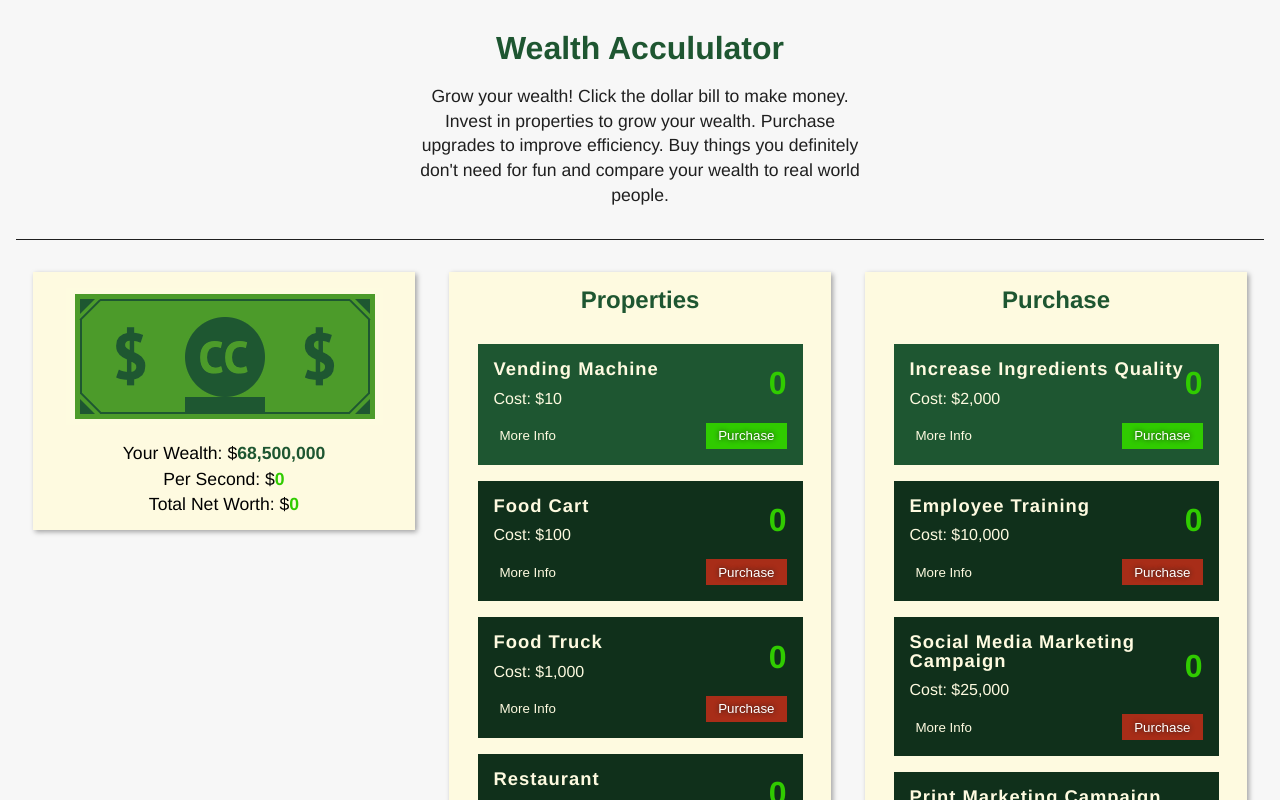
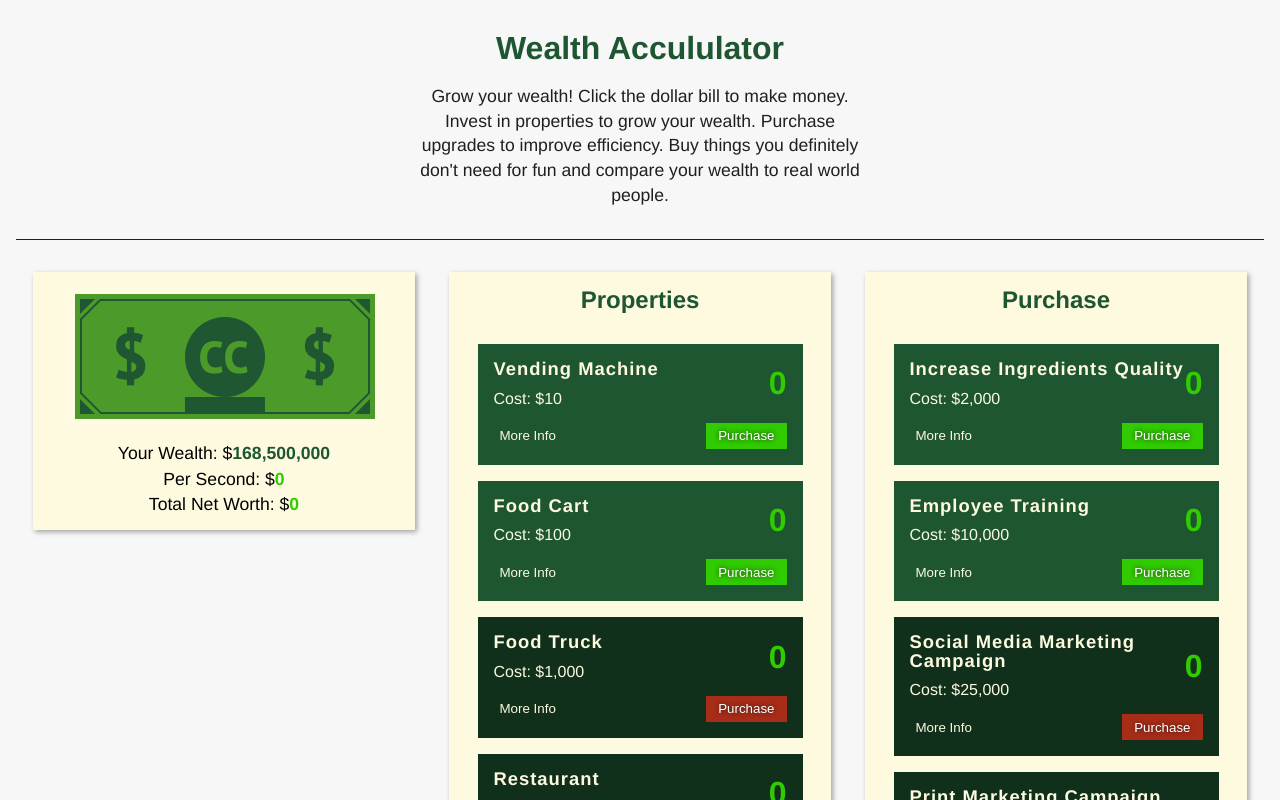
Before and after one commit to dkersten/accumulator-game-vue, a Vue app: page / in a window 1280 px wide. Shown: the top 800 px of the page. Built offline with nearby package versions, Linux system fonts and the light colour scheme.

Commit message:
added functionality to track total owned and num of indiv. pupgrades/rw properties owned

```diff
--- a/src/components/PropertyCard.vue
+++ b/src/components/PropertyCard.vue
@@ -40,8 +40,6 @@
 
 <script>
 
-import { mapGetters } from 'vuex'
-
 export default {
     name: "PropertyCard",
     components: {
@@ -65,7 +63,7 @@ export default {
                     numOwned: 0,
                     scorePerSecond: 40,
                     showMoreInfo: false,
-                    canBuy: false
+                    canBuy: true
                 },
                 {
                     name: "Food Truck",
@@ -98,9 +96,7 @@ export default {
     computed: {
         yourWealth() {
             return this.$store.getters.yourWealth
-        },
-
-        ...mapGetters(['vendingMachinesOwned', 'foodCartsOwned', 'foodTrucksOwned', 'restaurantsOwned', 'franchisesOwned'])
+        }
     },
 
     methods: {
@@ -108,7 +104,7 @@ export default {
             for (const property of this.properties) {
                 if (property.name === name) {
                     if (this.yourWealth >= property.price) {
-                        // subtract property from cash available
+                        // subtract property price from cash available
                         this.$store.commit('subtractPropertyPrice', property.price)
 
                         // update total properties owned in state
@@ -117,7 +113,9 @@ export default {
                         // update DOM of # of properties owned
                         property.numOwned++
 
-                    }
+                    } else {
+                    console.log("you have no power here")
+                }
                 }
             }
         },
--- a/src/components/PurchaseCard.vue
+++ b/src/components/PurchaseCard.vue
@@ -64,7 +64,7 @@ export default {
                     numOwned: 0,
                     scorePerSecond: 50,
                     showMoreInfo: false,
-                    canBuy: false
+                    canBuy: true
                 },
                 {
                     name: "Social Media Marketing Campaign",
@@ -113,7 +113,14 @@ export default {
             for (const purchase of this.purchases) {
                 if (purchase.name === name) {
                     if (this.yourWealth >= purchase.price) {
+                        // subtract upgrade price from cash available
                         this.$store.commit('subtractPurchasePrice', purchase.price)
+
+                        // update total upgrades owned in state
+                        this.$store.commit('incrementTotalUpgradesOwned')
+
+                        // update DOM of # of upgrades owned
+                        purchase.numOwned++
                     } else {
                         console.log("you have no power here")
                     }
--- a/src/components/RWPurchaseCard.vue
+++ b/src/components/RWPurchaseCard.vue
@@ -9,7 +9,7 @@
                     </span>
                 </div>
                 <div class="right">
-                    <span class="quantity">0</span>
+                    <span class="quantity">{{property.numOwned}}</span>
                 </div>
             </div>
             <div class="bottom">
@@ -62,6 +62,7 @@ export default {
                         "Tennis court, golf putting green, and 2 lane bowling alley on premises",
                         "Home theater and wine cellar on premises"
                     ],
+                    numOwned: 0,
                     showMoreInfo: false,
                     canBuy: true
                 },
@@ -75,8 +76,9 @@ export default {
                         "180 degree views of the beach and Pacific Ocean",
                         "4 parking spaces in an attached garage"
                     ],
+                    numOwned: 0,
                     showMoreInfo: false,
-                    canBuy: false
+                    canBuy: true
                 },
                 {
                     num: 3,
@@ -89,6 +91,7 @@ export default {
                         "4 Car Attached Garage",
                         "1275 square foot deck facing the ocean"
                     ],
+                    numOwned: 0,
                     showMoreInfo: false,
                     canBuy: false
                 },
@@ -102,6 +105,7 @@ export default {
                         "360 degree views of NYC",
                         "Indoor pool, fitness center, spa and other amenities on premises"
                     ],
+                    numOwned: 0,
                     showMoreInfo: false,
                     canBuy: false
                 },
@@ -115,6 +119,7 @@ export default {
                         "Private swimming pool and hot tub overlooking the water",
                         "Access to community clubhouse and tennis courts"
                     ],
+                    numOwned: 0,
                     showMoreInfo: false,
                     canBuy: false
                 }
@@ -133,7 +138,14 @@ export default {
         for (const property of this.properties) {
             if (property.title === title) {
                 if (this.yourWealth >= property.price) {
-                    this.$store.commit('subtractRWPurchasePrice', property.price)
+                  // subtract RW property price from cash available
+                  this.$store.commit('subtractRWPurchasePrice', property.price)
+
+                  // update total RW properties owned in state
+                  this.$store.commit('incrementTotalRWUpgradesOwned')
+
+                  // update DOM of # of rw properties owned
+                  property.numOwned++
                 } else {
                     console.log("you have no power here")
                 }
--- a/src/store/index.js
+++ b/src/store/index.js
@@ -2,6 +2,8 @@ import Vuex from 'vuex'
 import Vue from 'vue'
 import YourWealth from './modules/YourWealth'
 import PropertiesOwned from './modules/PropertiesOwned'
+import UpgradesOwned from './modules/UpgradesOwned'
+import RwPurchasesOwned from './modules/RwPurchasesOwned'
 
 // Load Vuex
 Vue.use(Vuex)
@@ -10,6 +12,8 @@ Vue.use(Vuex)
 export default new Vuex.Store({
     modules: {
         YourWealth,
-        PropertiesOwned
+        PropertiesOwned,
+        UpgradesOwned,
+        RwPurchasesOwned
     }
 })
--- /dev/null
+++ b/src/store/modules/RwPurchasesOwned.js
@@ -0,0 +1,25 @@
+const state = {
+    totalRWUpgradesOwned: 0
+}
+
+const getters = {
+    totalRWUpgradesOwned: (state) => state.totalRWUpgradesOwned
+}
+
+const actions = {
+
+}
+
+const mutations = {
+    incrementTotalRWUpgradesOwned(state) {
+        state.totalRWUpgradesOwned++
+        console.log(state.totalRWUpgradesOwned)
+    }
+}
+
+export default {
+    state: state,
+    getters: getters,
+    actions: actions,
+    mutations: mutations
+}
--- /dev/null
+++ b/src/store/modules/UpgradesOwned.js
@@ -0,0 +1,25 @@
+const state = {
+    totalUpgradesOwned: 0
+}
+
+const getters = {
+    totalUpgradesOwned: (state) => state.totalUpgradesOwned
+}
+
+const actions = {
+
+}
+
+const mutations = {
+    incrementTotalUpgradesOwned(state) {
+        state.totalUpgradesOwned++
+        console.log(state.totalUpgradesOwned)
+    }
+}
+
+export default {
+    state: state,
+    getters: getters,
+    actions: actions,
+    mutations: mutations
+}
--- a/src/store/modules/YourWealth.js
+++ b/src/store/modules/YourWealth.js
@@ -1,5 +1,5 @@
 const state = {
-    wealth: 68500000,
+    wealth: 168500000,
     perSecond: 0
 }
 
```
